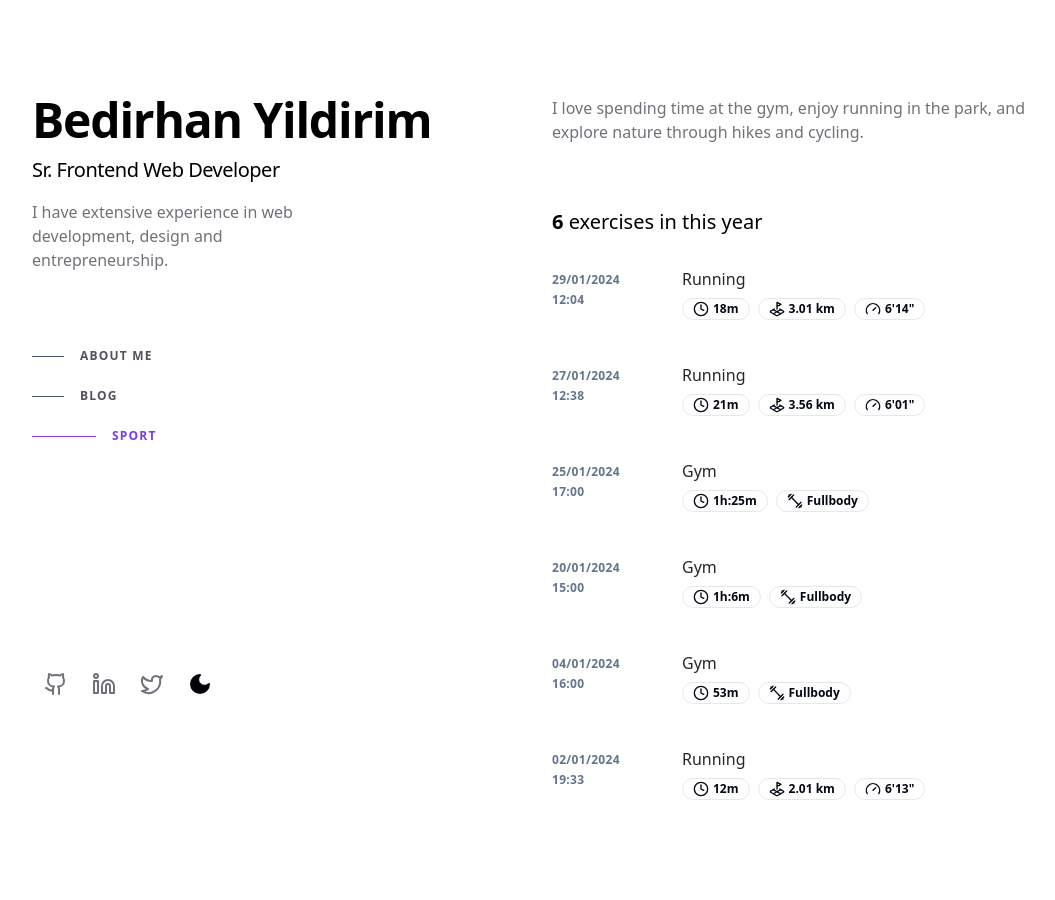
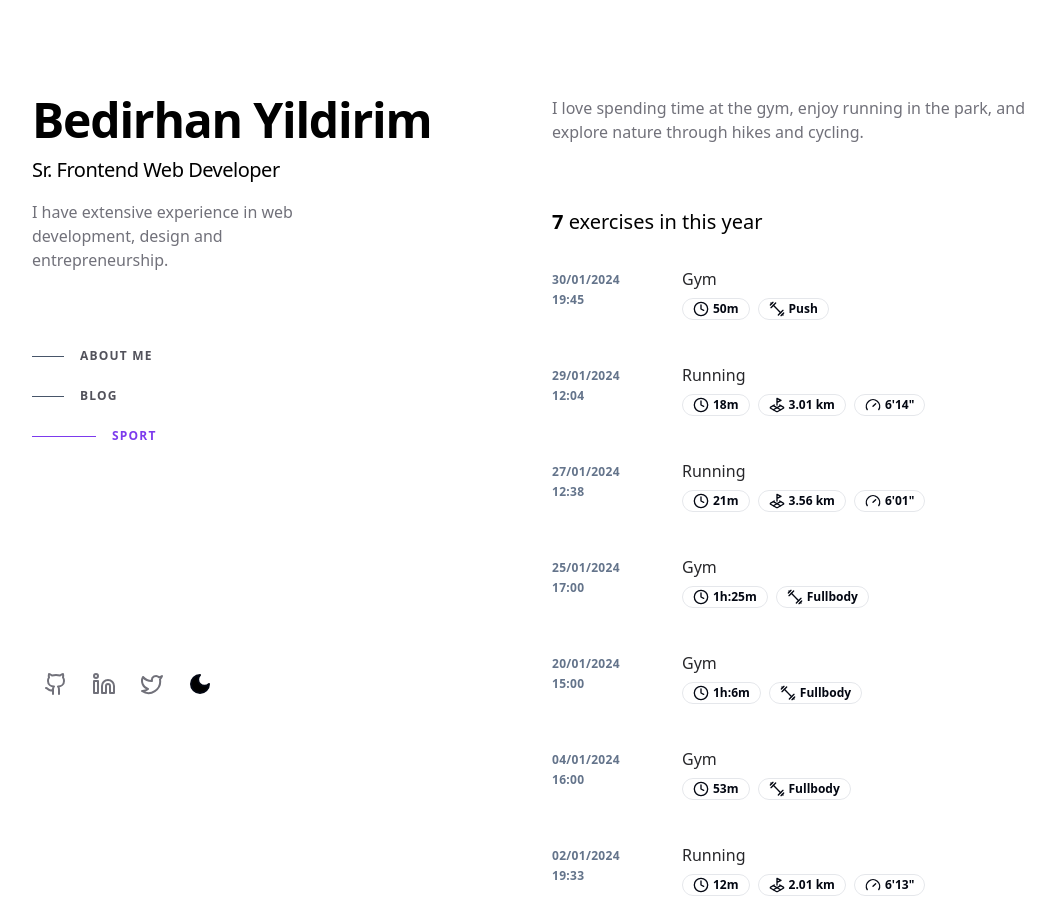
Before and after one commit to bedirhanyildirim/bedirhan.design, a Next.js app: page /sport in a window 1280 px wide. Shown: the whole page, without its empty margins (96-1151 px from the left). Before the commit the page ends 804 px from the top, so only its background shows below. Built offline with nearby package versions, Linux system fonts and the light colour scheme.

Commit message:
feat: add exercise data

```diff
--- a/data/sport/history.ts
+++ b/data/sport/history.ts
@@ -37,4 +37,10 @@ export const sportHistory: ISport[] = [
     distance: 3010,
     duration: 1125,
   },
+  {
+    date: new Date(2024, 0, 30, 19, 45),
+    type: "gym",
+    duration: 3000,
+    target: "push",
+  },
 ];
```
